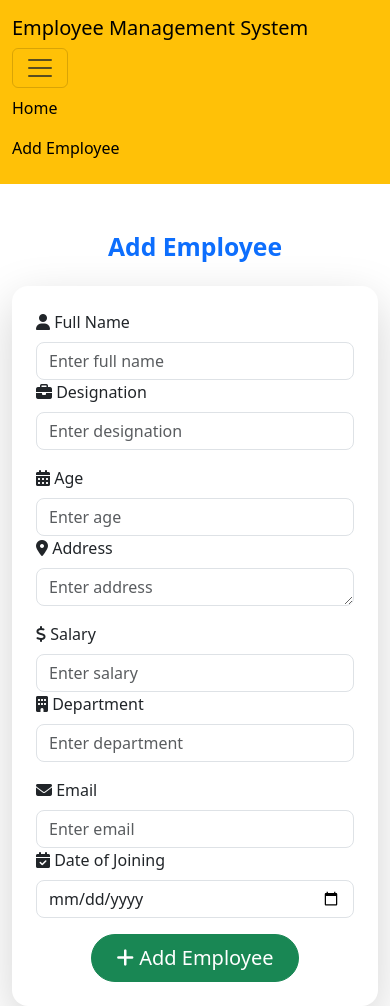
After one commit to Rushikesh31apk/Strong-Password-Generator-using-python-Django, a Django app: page /emp/add-emp/ in a window 390 px wide, after a click that opens the changed part. The commit adds this page. Run offline with Django 5.2, Linux system fonts and the light colour scheme; some libraries are stand-ins or nearby versions.

Commit message:
adding emp

```diff
--- a/dreamjob/settings.py
+++ b/dreamjob/settings.py
@@ -39,7 +39,7 @@ INSTALLED_APPS = [
     'django.contrib.messages',
     'django.contrib.staticfiles',
     'website',
-    'emp'
+    'emp',
 ]
 
 MIDDLEWARE = [
@@ -122,6 +122,8 @@ USE_TZ = True
 
 STATIC_URL = 'static/'
 
+
+
 # Default primary key field type
 # https://docs.djangoproject.com/en/5.1/ref/settings/#default-auto-field
 
--- a/dreamjob/views.py
+++ b/dreamjob/views.py
@@ -10,6 +10,7 @@ from datetime import datetime
 def index(request):
     return  render(request,'index.html')
 def password(request):
+
     length=request.GET.get('length')
     isUpper=request.GET.get('use_uppercase')
     isNumber=request.GET.get('use_numbers')
@@ -32,6 +33,8 @@ def password(request):
     }
 
     return render(request,'password.html',data)
+
+
 def home(request):
     data_submited = False
     if request.method == 'POST':
--- a/emp/models.py
+++ b/emp/models.py
@@ -3,6 +3,7 @@ from django.db import models
 # Create your models here.
 class Emp(models.Model):
     name = models.CharField(max_length=100)
+    mail= models.EmailField(max_length=100)
     designation = models.CharField(max_length=100)
     age = models.IntegerField()
     address = models.TextField()
--- a/emp/urls.py
+++ b/emp/urls.py
@@ -3,5 +3,6 @@ from django.urls import path,include
 from . import views
 
 urlpatterns = [
-   path('emphome',views.emp_home)
+   path('emphome/',views.emp_home),
+   path('add-emp/',views.add_emp),
 ]
--- a/emp/views.py
+++ b/emp/views.py
@@ -1,6 +1,15 @@
 from django.shortcuts import render
 from django.http import HttpResponse
+from django.shortcuts import redirect
+
 
 # Create your views here.
 def emp_home(request):
-    return HttpResponse(request,'emplist.html')
+    return render(request,'emp/index.html',{})
+
+def add_emp(request):
+    if request.method == 'POST':
+        return redirect('/emp/emphome/')
+
+
+    return render(request,'emp/add_emp.html',{})
--- /dev/null
+++ b/templates/emp/add_emp.html
@@ -0,0 +1,116 @@
+<!doctype html>
+<html lang="en">
+<head>
+    <meta charset="utf-8">
+    <meta name="viewport" content="width=device-width, initial-scale=1">
+    <title>Add Employee</title>
+    <link href="https://cdn.jsdelivr.net/npm/bootstrap@5.3.3/dist/css/bootstrap.min.css" rel="stylesheet">
+    <script src="https://kit.fontawesome.com/a076d05399.js" crossorigin="anonymous"></script>
+
+</head>
+<body>
+
+    {% include 'emp/navbar.html' %}
+
+    <div class="container mt-5">
+        <div class="row justify-content-center">
+            <!-- Left side for image -->
+
+
+
+
+            <!-- Right side for form -->
+            <div class="col-md-5">
+                <h2 class="text-center fw-bold mb-4 text-primary">Add Employee</h2>
+
+                <div class="card shadow-lg border-0 rounded-4">
+                    <div class="card-body p-4">
+                        <form action="/emp/add-emp/" method="POST" class="needs-validation" novalidate>
+                            {% csrf_token %}
+
+                            <!-- Full Name & Designation in one row -->
+                            <div class="row mb-3">
+                                <div class="col-md-6">
+                                    <label for="name" class="form-label"><i class="fas fa-user"></i> Full Name</label>
+                                    <input type="text" class="form-control rounded-3" id="name" name="name" required placeholder="Enter full name">
+                                    <div class="invalid-feedback">Please enter employee's full name.</div>
+                                </div>
+                                <div class="col-md-6">
+                                    <label for="designation" class="form-label"><i class="fas fa-briefcase"></i> Designation</label>
+                                    <input type="text" class="form-control rounded-3" id="designation" name="designation" required placeholder="Enter designation">
+                                    <div class="invalid-feedback">Please enter the employee's designation.</div>
+                                </div>
+                            </div>
+
+                            <!-- Age & Address in one row -->
+                            <div class="row mb-3">
+                                <div class="col-md-6">
+                                    <label for="age" class="form-label"><i class="fas fa-calendar-alt"></i> Age</label>
+                                    <input type="number" class="form-control rounded-3" id="age" name="age" required placeholder="Enter age">
+                                    <div class="invalid-feedback">Please enter a valid age.</div>
+                                </div>
+                                <div class="col-md-6">
+                                    <label for="address" class="form-label"><i class="fas fa-map-marker-alt"></i> Address</label>
+                                    <textarea class="form-control rounded-3" id="address" name="address" rows="1" required placeholder="Enter address"></textarea>
+                                    <div class="invalid-feedback">Please enter the employee's address.</div>
+                                </div>
+                            </div>
+
+                            <!-- Salary & Department in one row -->
+                            <div class="row mb-3">
+                                <div class="col-md-6">
+                                    <label for="salary" class="form-label"><i class="fas fa-dollar-sign"></i> Salary</label>
+                                    <input type="number" class="form-control rounded-3" id="salary" name="salary" required placeholder="Enter salary">
+                                    <div class="invalid-feedback">Please enter a valid salary amount.</div>
+                                </div>
+                                <div class="col-md-6">
+                                    <label for="department" class="form-label"><i class="fas fa-building"></i> Department</label>
+                                    <input type="text" class="form-control rounded-3" id="department" name="department" required placeholder="Enter department">
+                                    <div class="invalid-feedback">Please enter the employee's department.</div>
+                                </div>
+                            </div>
+
+                            <!-- Email & Date of Joining in one row -->
+                            <div class="row mb-3">
+                                <div class="col-md-6">
+                                    <label for="email" class="form-label"><i class="fas fa-envelope"></i> Email</label>
+                                    <input type="email" class="form-control rounded-3" id="email" name="email" required placeholder="Enter email">
+                                    <div class="invalid-feedback">Please enter a valid email.</div>
+                                </div>
+                                <div class="col-md-6">
+                                    <label for="date_of_joining" class="form-label"><i class="fas fa-calendar-check"></i> Date of Joining</label>
+                                    <input type="date" class="form-control rounded-3" id="date_of_joining" name="date_of_joining" required>
+                                    <div class="invalid-feedback">Please select a valid date.</div>
+                                </div>
+                            </div>
+
+                            <div class="text-center">
+                                <button type="submit" class="btn btn-success btn-lg px-4 rounded-pill"><i class="fas fa-plus"></i> Add Employee</button>
+                            </div>
+                        </form>
+                    </div>
+                </div>
+            </div>
+        </div>
+    </div>
+
+    <script src="https://cdn.jsdelivr.net/npm/bootstrap@5.3.3/dist/js/bootstrap.bundle.min.js"></script>
+
+    <script>
+        (function () {
+            'use strict'
+            var forms = document.querySelectorAll('.needs-validation')
+            Array.prototype.slice.call(forms).forEach(function (form) {
+                form.addEventListener('submit', function (event) {
+                    if (!form.checkValidity()) {
+                        event.preventDefault()
+                        event.stopPropagation()
+                    }
+                    form.classList.add('was-validated')
+                }, false)
+            })
+        })();
+    </script>
+
+</body>
+</html>
--- /dev/null
+++ b/templates/emp/navbar.html
@@ -0,0 +1,25 @@
+<nav class="navbar navbar-expand-lg bg-warning">
+    <div class="container-fluid">
+        <!-- Left-aligned brand -->
+        <a class="navbar-brand" href="#">Employee Management System</a>
+
+        <!-- Navbar toggler button for small screens -->
+        <button class="navbar-toggler" type="button" data-bs-toggle="collapse" data-bs-target="#navbarSupportedContent"
+                aria-controls="navbarSupportedContent" aria-expanded="false" aria-label="Toggle navigation">
+            <span class="navbar-toggler-icon"></span>
+        </button>
+
+        <!-- Right-aligned navigation items -->
+        <div class="collapse navbar-collapse ms-auto" id="navbarSupportedContent">
+            <ul class="navbar-nav ms-auto mb-2 mb-lg-0">
+                <li class="nav-item">
+                    <a class="nav-link active" aria-current="page" href="/emp/emphome/">Home</a>
+                </li>
+                <li class="nav-item">
+                    <a class="nav-link active" aria-current="page" href="/emp/add-emp/">Add Employee</a>
+                </li>
+
+            </ul>
+        </div>
+    </div>
+</nav>
```
Also changed, not shown: templates/emp/index.html (added, +14 -0 lines), templates/empdlt.html (deleted, +0 -14 lines), templates/empform.html (deleted, +0 -15 lines), templates/emplist.html (deleted, +0 -37 lines), templates/home.html (+13 -24 lines), db.sqlite3, emp/migrations/0001_initial.py (added), templates/emp/emp.png (added).
